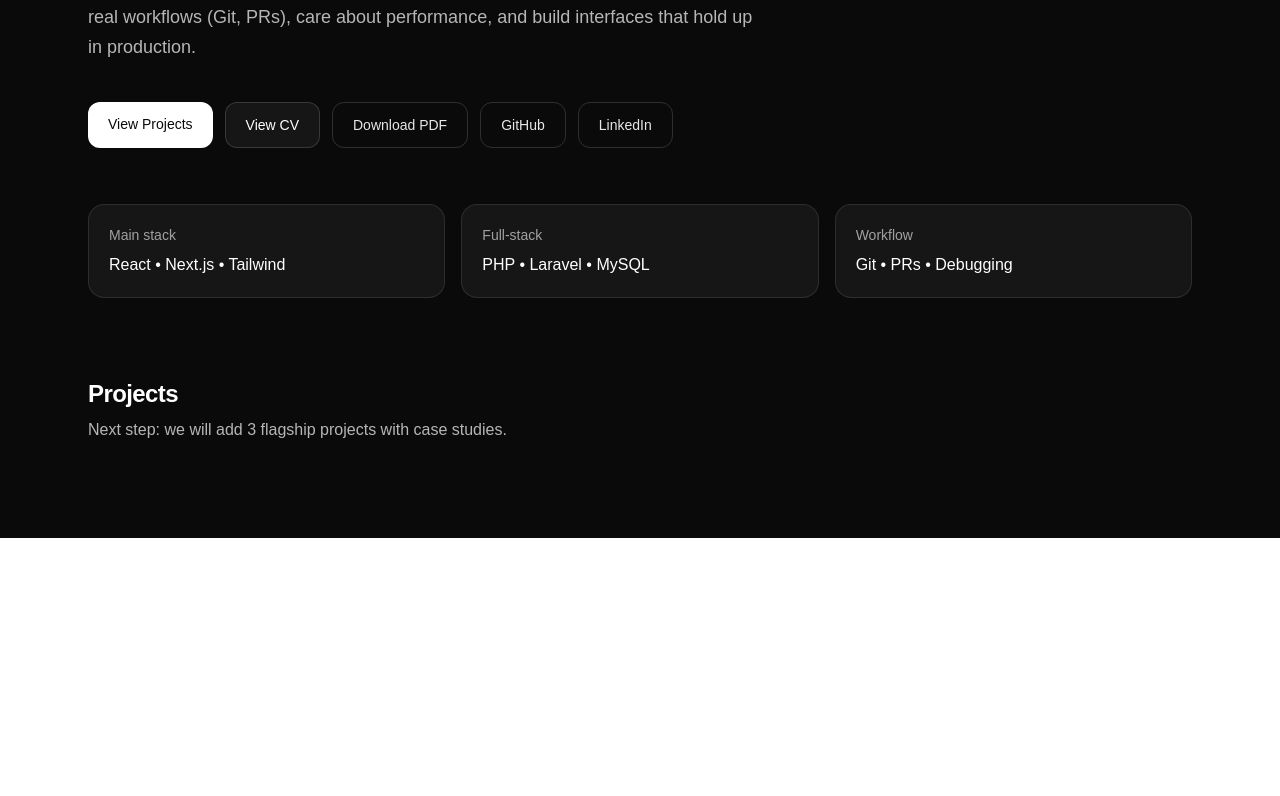
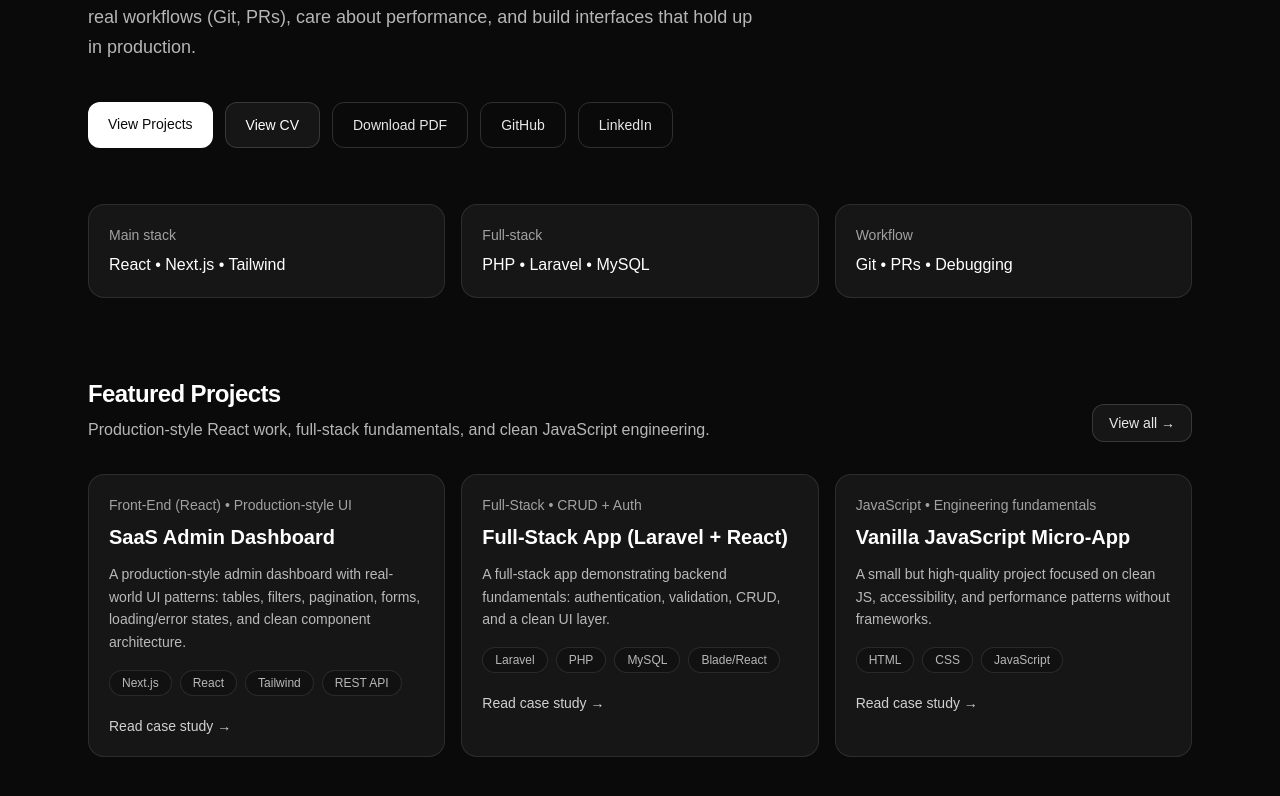
Before and after one commit to RoussosAdo/antonis-portfolio, a Next.js app: page / in a window 1280 px wide. Shown: the part 318-1114 px from the top of the page. Before the commit the page ends 856 px from the top, so only its background shows below. Built offline with nearby package versions, Linux system fonts and the light colour scheme.

Commit message:
Add featured projects section to home

```diff
--- a/app/page.tsx
+++ b/app/page.tsx
@@ -1,4 +1,9 @@
+import Link from "next/link";
+import { projects } from "@/data/projects";
+
 export default function Home() {
+  const featured = projects; // και τα 3 για τώρα
+
   return (
     <main className="min-h-screen bg-neutral-950 text-white">
       {/* HERO */}
@@ -45,7 +50,6 @@ export default function Home() {
             Download PDF
           </a>
 
-
           <a
             href="https://github.com/RoussosAdo"
             target="_blank"
@@ -82,12 +86,67 @@ export default function Home() {
         </div>
       </section>
 
-      {/* Placeholder Projects anchor */}
+      {/* FEATURED PROJECTS */}
       <section id="projects" className="mx-auto max-w-6xl px-6 pb-24">
-        <h2 className="text-2xl font-semibold tracking-tight">Projects</h2>
-        <p className="mt-2 text-white/70">
-          Next step: we will add 3 flagship projects with case studies.
-        </p>
+        <div className="flex items-end justify-between gap-6">
+          <div>
+            <h2 className="text-2xl font-semibold tracking-tight">
+              Featured Projects
+            </h2>
+            <p className="mt-2 max-w-2xl text-white/70">
+              Production-style React work, full-stack fundamentals, and clean
+              JavaScript engineering.
+            </p>
+          </div>
+
+          <Link
+            href="/projects"
+            className="hidden rounded-xl border border-white/15 bg-white/5 px-4 py-2 text-sm font-medium text-white/90 transition hover:bg-white/10 sm:inline-flex"
+          >
+            View all →
+          </Link>
+        </div>
+
+        <div className="mt-8 grid gap-4 sm:grid-cols-2 lg:grid-cols-3">
+          {featured.map((p) => (
+            <Link
+              key={p.slug}
+              href={`/projects/${p.slug}`}
+              className="group rounded-2xl border border-white/10 bg-white/5 p-5 transition hover:bg-white/10"
+            >
+              <p className="text-sm text-white/60">{p.role}</p>
+              <h3 className="mt-2 text-xl font-semibold">{p.title}</h3>
+              <p className="mt-3 text-sm leading-relaxed text-white/70">
+                {p.summary}
+              </p>
+
+              <div className="mt-4 flex flex-wrap gap-2">
+                {p.stack.slice(0, 4).map((s) => (
+                  <span
+                    key={s}
+                    className="rounded-full border border-white/10 bg-black/20 px-3 py-1 text-xs text-white/70"
+                  >
+                    {s}
+                  </span>
+                ))}
+              </div>
+
+              <p className="mt-5 text-sm font-medium text-white/80 transition group-hover:text-white">
+                Read case study →
+              </p>
+            </Link>
+          ))}
+        </div>
+
+        {/* mobile button */}
+        <div className="mt-8 sm:hidden">
+          <Link
+            href="/projects"
+            className="inline-flex w-full items-center justify-center rounded-xl border border-white/15 bg-white/5 px-4 py-3 text-sm font-medium text-white/90 transition hover:bg-white/10"
+          >
+            View all projects →
+          </Link>
+        </div>
       </section>
     </main>
   );
```
